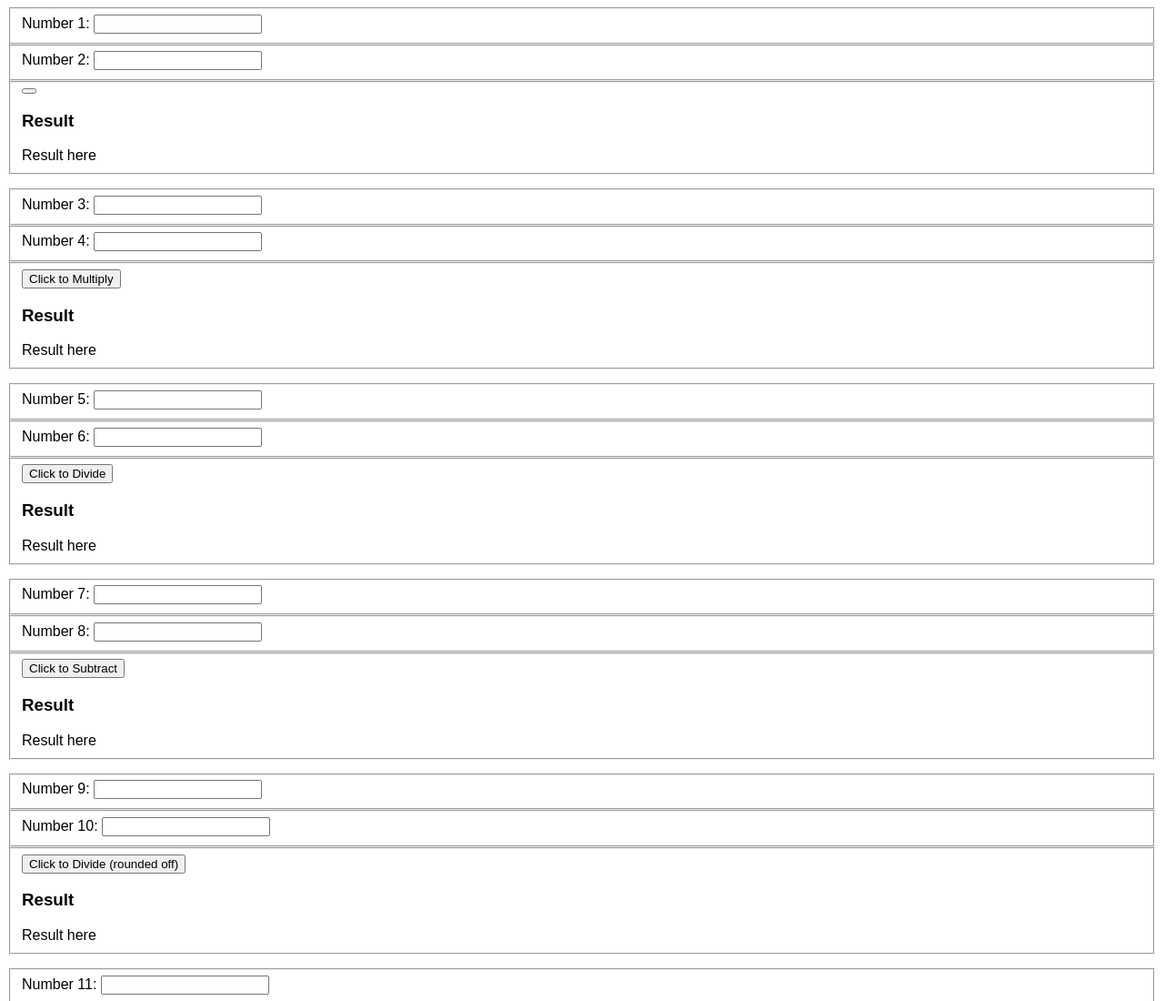
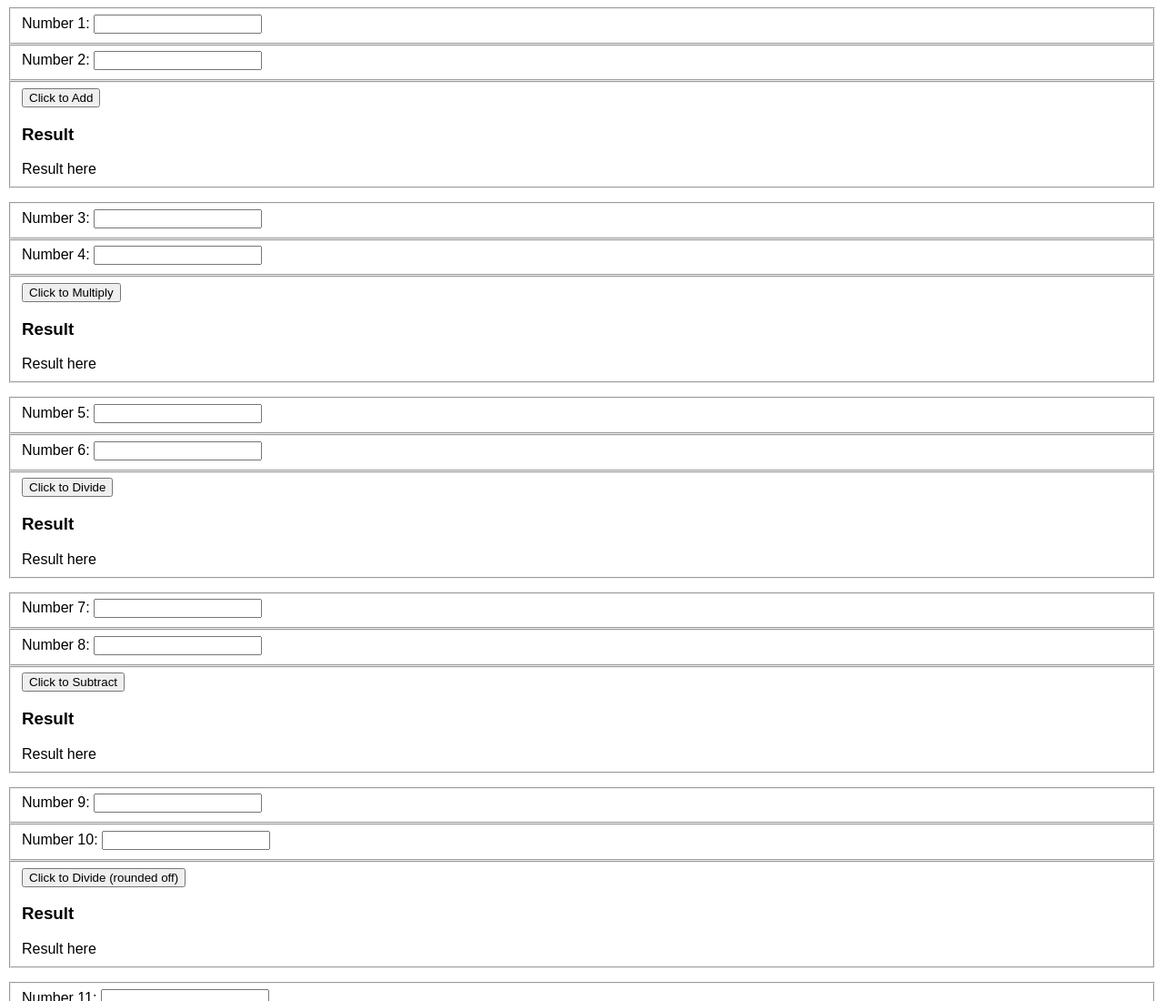
Before and after one commit to sohee-cho/dynamicweb-hw, a plain HTML site: page index.html in a window 1280 px wide. Shown: the top 1100 px of the page at 91% size. Drawn offline with Linux system fonts and the light colour scheme.

Commit message:
index edit

```diff
--- a/index.html
+++ b/index.html
@@ -23,7 +23,7 @@
             </fieldset>
 
             <fieldset>
-                <button id="add" onclick="addNums()"></button>
+                <button id="add" onclick="addNums()">Click to Add</button>
                 <h3>Result</h3>
                 <span id="result">Result here</span>
             </fieldset>
```
